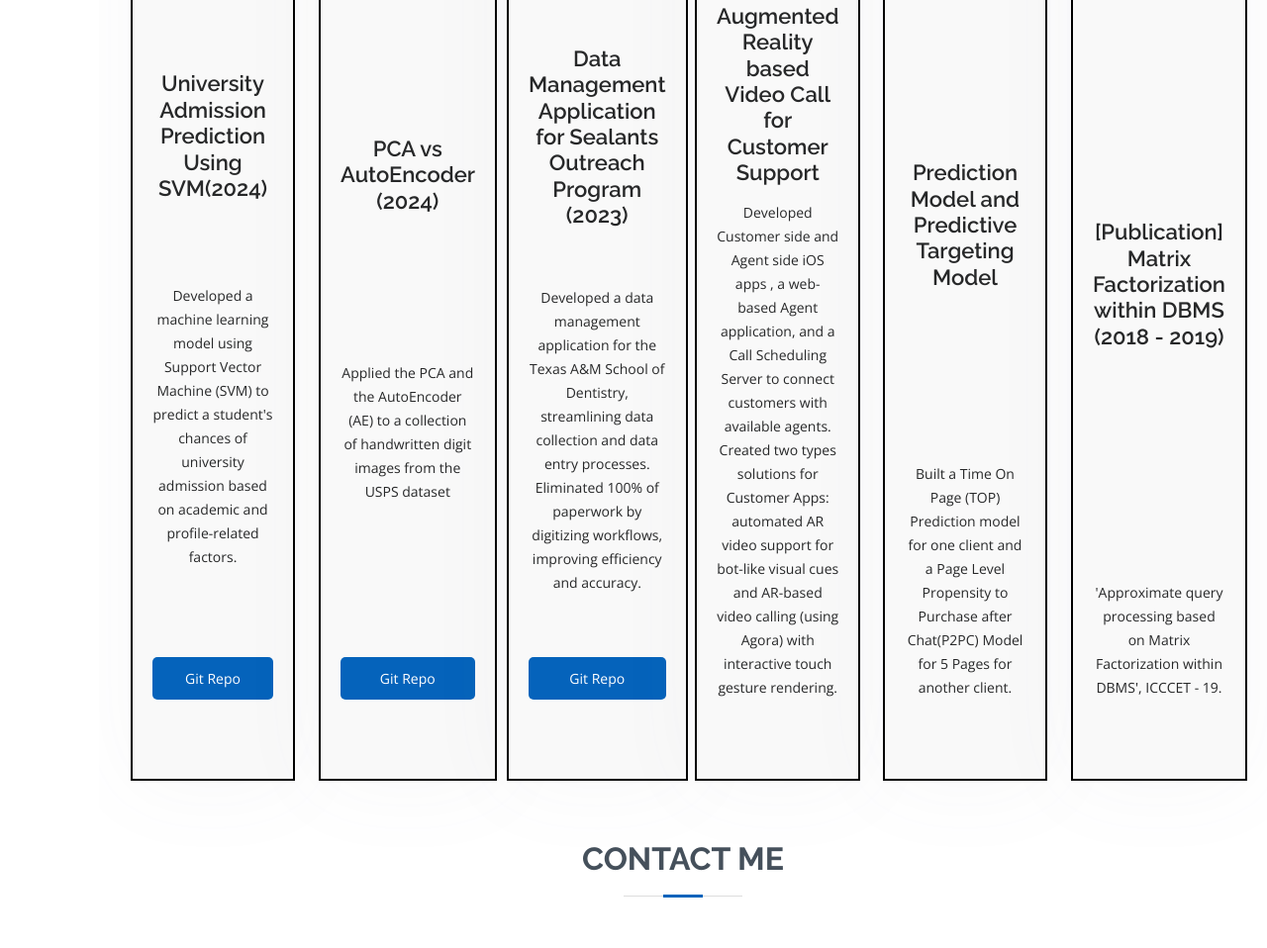
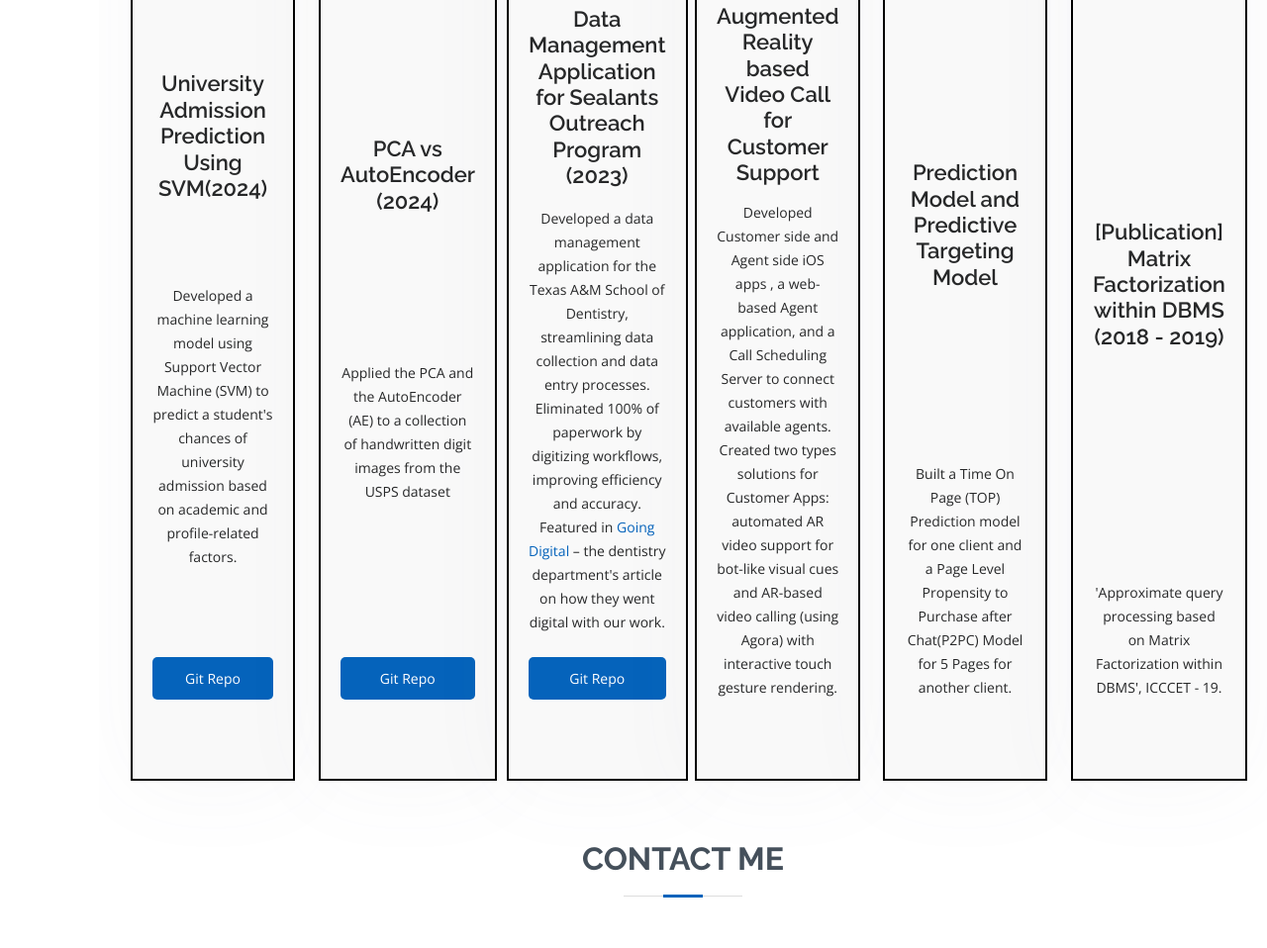
Before and after one commit to ApurvaMandalika9/ApurvaMandalika9.github.io, a plain HTML site: page index.html in a window 1280 px wide. Shown: the part 5020-5978 px from the top of the page at 99% size. Drawn offline with nearby package versions, Linux system fonts and the light colour scheme.

Commit message:
Updated projects

```diff
--- a/index.html
+++ b/index.html
@@ -431,7 +431,7 @@
               <div class="icon"><i class="bx bx-expand-horizontal"></i></div>
               <h4>Data Management Application for Sealants Outreach Program (2023)</h4>
               <p>Developed a data management application for the Texas A&M School of Dentistry, streamlining data collection and data entry processes. Eliminated 100% of paperwork by digitizing workflows, improving efficiency and
-                accuracy.</p>
+                accuracy. Featured in <a href="https://insights.dentistry.tamu.edu/going-digital/">Going Digital</a> – the dentistry department's article on how they went digital with our work.</p>
               <a href="https://github.com/ApurvaMandalika9/DataManagementApplicationForDentistry" class="btn" style="display:inline-block; padding:10px 20px; font-size:14px; color:#fff; background-color:#0563bb; text-decoration:none; border-radius:5px; margin-top: 20px;">Git Repo</a>
             </div>
           </div>
```
Also changed, not shown: 1 other file.
